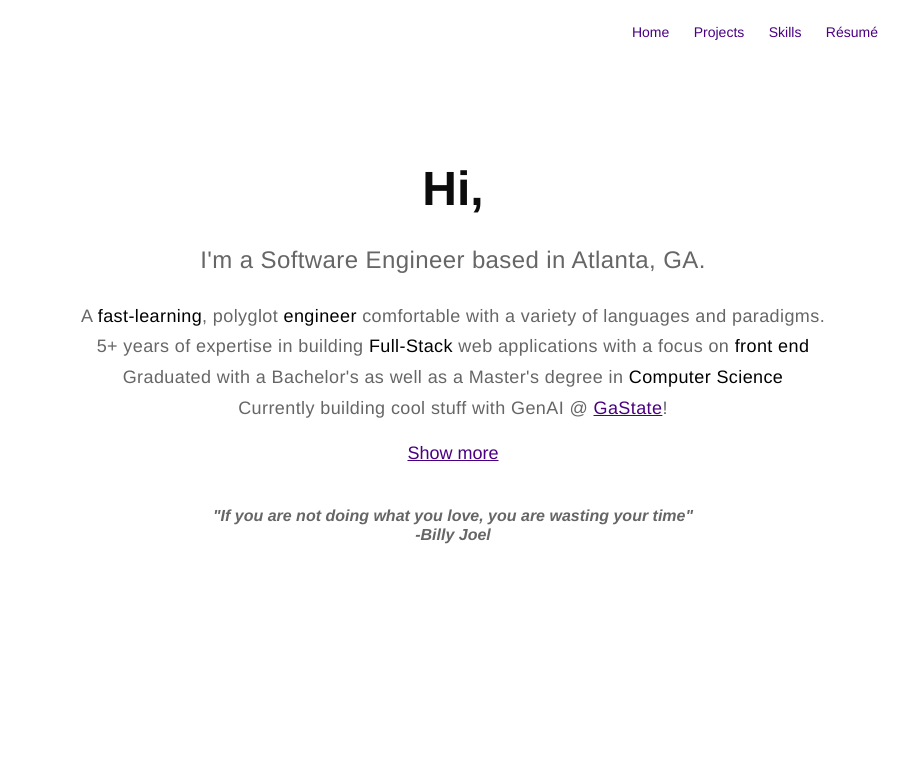
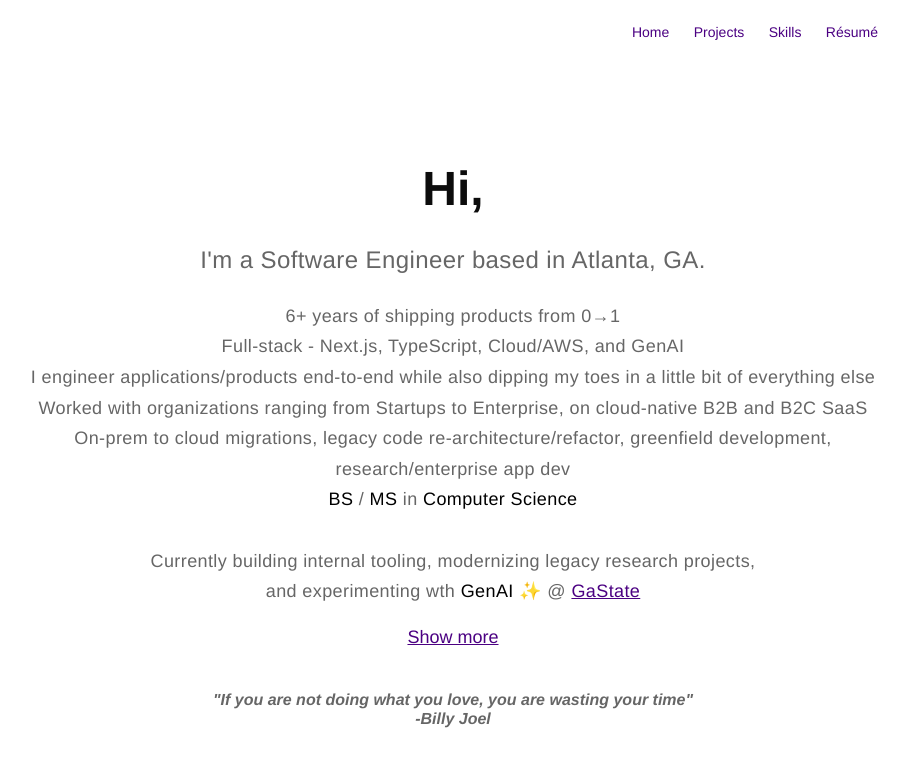
Before and after one commit to ashwinpilgaonkar/ashwinpilgaonkar.github.io, a Jekyll site: the page built from about.html, in a window 1280 px wide. Shown: the top 767 px of the page, without its empty margins (187-1096 px from the left). Built offline with Jekyll 4.4.1, drawn with Linux system fonts in a browser that asks for light colours.

Commit message:
Updated about

```diff
--- a/_config.yml
+++ b/_config.yml
@@ -1,9 +1,9 @@
 # main text of home
 name: Ashwin Pilgaonkar
-bio: Software Engineer
+bio: Senior Software Engineer
 
 # twitter summary info
-description: A personal portfolio website
+description: Personal website
 
 # if it's an external image, update below for true
 # better with square images
@@ -37,14 +37,14 @@ disqus:
 # facebook: myfacebook
 # twitter: mytwitter
 # google: mygoogle
-# instagram: myinstagram
 # pinterest: mypinterest
 linkedin: ashwinpilgaonkar
-youtube: channel/UCURkCLSg9gedgkItsXGAEhQ
+youtube: '@thepianoman-ashwin'
 # spotify: myspotify
 github: ashwinpilgaonkar
 # lastfm: mylastfm
-stackoverflow: 7847219/ashwin-pilgaonkar
+instagram: ashwin.pilgaonkar
+# stackoverflow: 7847219/ashwin-pilgaonkar
 # quora: Ashwin-Pilgaonkar
 # reddit: username
 # medium: medium
--- a/_sass/pages/page.sass
+++ b/_sass/pages/page.sass
@@ -19,6 +19,7 @@
     object-fit: cover
     position: absolute
     min-height: 100vh
+    width: stretch
     top: 0
     left: 0
 
--- a/about.html
+++ b/about.html
@@ -7,42 +7,28 @@ layout: page
 <center>
     <font size="4">
         <p class="fade-in-animate">
-            A <strong>fast-learning</strong>, polyglot <strong>engineer</strong> comfortable with a variety of languages and paradigms.<br>
-            5+ years of expertise in building <strong>Full-Stack</strong> web applications with a focus on <strong>front end</strong><br>
-            Graduated with a Bachelor's as well as a Master's degree in <strong>Computer Science</strong><br>
-            Currently building cool stuff with GenAI @ <a href="https://technology.gsu.edu/technology-services/technology-professional-training/experiential-learning-initiative/">GaState</a>!
-            <!-- Looing for <strong>full-time</strong> roles and available for <strong>immediate joining</strong>! -->
-            <br>
+            6+ years of shipping products from 0→1<br>
+            Full-stack - Next.js, TypeScript, Cloud/AWS, and GenAI<br>
+            I engineer applications/products end-to-end while also dipping my toes in a little bit of everything else<br>
+            Worked with organizations ranging from Startups to Enterprise, on cloud-native B2B and B2C SaaS<br>
+            On-prem to cloud migrations, legacy code re-architecture/refactor, greenfield development, research/enterprise app dev<br>
+            <strong>BS</strong> / <strong>MS</strong> in <strong>Computer Science</strong><br>
+            <br>Currently building internal tooling, modernizing legacy research projects, <br>and experimenting wth <strong>GenAI</strong> ✨ @ <a href="https://technology.gsu.edu/technology-services/technology-professional-training/experiential-learning-initiative/">GaState</a>
 
-            <p id='show-more' class="fade-in-animate hide-initial">
-                Committed to the philosophy of life-long learning, <br>
-                I have a deep passion for engineering systems for the web.<br>
-                Having a keen eye for visual design, as well a unique combination of creativity, logic, <br>
-                and problem solving ability drives my passion for doing what I do.<br>
-                (Catch me at the <a href="https://reactsummit.us/">React Summit</a> this November in NY!)<br>
-            </p>
-
-            <p id='show-more-personal' class="fade-in-animate hide-initial text-side-by-side pad-to-center">
-                When I’m not working, I like to spend my time<br>
-                    - Playing the piano<br>
-                    - Traveling, exploring new places<br>
-                    - Nerding out to 80s music / movies (Currently hooked onto Miami Vice!)<br>
-                    - Binging away at GTA, RDR, Fallout, or CS:GO!
+            <br><p id='show-more' class="fade-in-animate hide-initial">
+                When I’m not working, you <i>might</i> find me:
+                <br><a href="https://www.youtube.com/@thepianoman-ashwin">Playing the Piano</a> 🎹
+                <br>Whippin' up tasty treats 👨‍🍳🍜
+                <br>Planning my next travel itinerary ✈️
             </p>
 
             <a id='show-more-a' class="fade-in-animate" href="#" onClick="(
                 function(){
                     var x = document.getElementById('show-more');
                     var y = document.getElementById('show-more-a');
-                    var z = document.getElementById('show-more-personal');
-                    if (x.style.display === 'none') {
-                      x.style.display = 'block';
-                      y.style.display = 'none';
-                      z.style.display = 'block';
-                    } else {
-                      x.style.display = 'none';
-                      z.style.display = 'none';
-                    }
+
+                    x.style.display = 'block';
+                    y.style.display = 'none';
                   }
             )();return false;">Show more <br></a>
             <br>
@@ -64,4 +50,8 @@ layout: page
             If you'd like to hear me play, check out my covers on <a href="https://soundcloud.com/ashwin_pilgaonkar">SoundCloud</a> or <a href="https://www.youtube.com/channel/UCURkCLSg9gedgkItsXGAEhQ">YouTube</a>.
         </p>
     </font> -->
+
+    <!-- <p class="fade-in-animate">
+        <br><br><br><br>For Consultation / Freelance requests: <a href="mailto:ashwinpilgaonkar@gmail.com">Contact</a>
+    </p> -->
 </center>
--- a/projects.html
+++ b/projects.html
@@ -5,7 +5,7 @@ layout: page
 
 <div class="fade-in-animate">
     <div>
-        <a class="link" href="{{ site.url }}/projects-experience">Work Experience</a>
+        <a class="link" href="{{ site.url }}/projects-experience">Work History</a>
         |
         <a class="link" href="{{ site.url }}/projects">Personal Projects</a>
     </div>
```
Also changed, not shown: projects-experience.html (+5 -5 lines).
